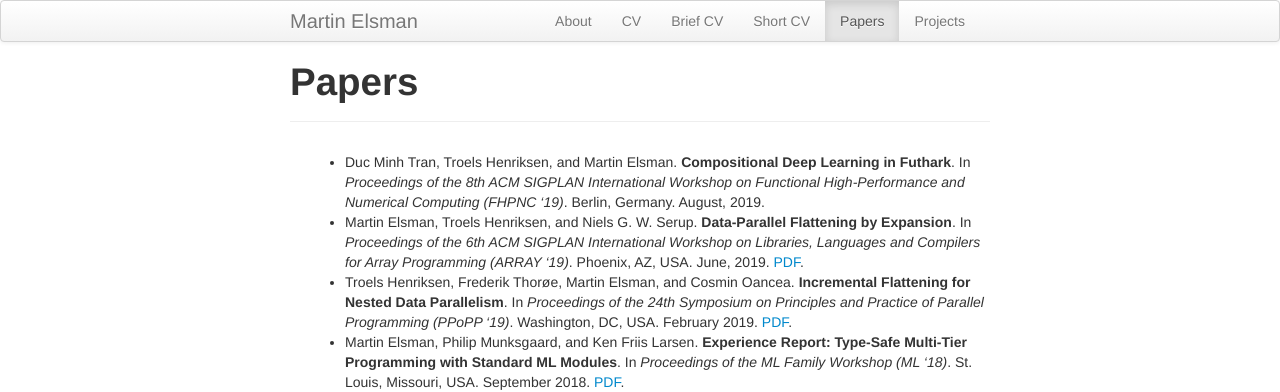
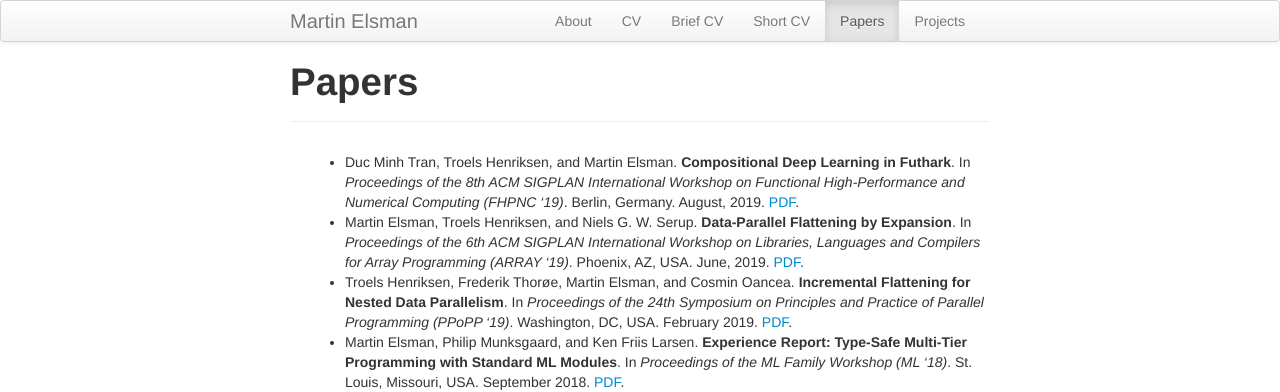
Before and after one commit to melsman/melsman.github.io, a Jekyll site: the page built from papers.md, in a window 1280 px wide and 900 px high. Shown: the top 392 px of the window. Built offline with Jekyll 4.4.1, drawn with Linux system fonts in a browser that asks for light colours; nearby versions of some CDN libraries.

Commit message:
new paper

```diff
--- a/papers.md
+++ b/papers.md
@@ -6,7 +6,7 @@ group: navigation
 ---
 {% include JB/setup %}
 
-* Duc Minh Tran, Troels Henriksen, and Martin Elsman. __Compositional Deep Learning in Futhark__. In _Proceedings of the 8th ACM SIGPLAN International Workshop on Functional High-Performance and Numerical Computing (FHPNC '19)_. Berlin, Germany. August, 2019.
+* Duc Minh Tran, Troels Henriksen, and Martin Elsman. __Compositional Deep Learning in Futhark__. In _Proceedings of the 8th ACM SIGPLAN International Workshop on Functional High-Performance and Numerical Computing (FHPNC '19)_. Berlin, Germany. August, 2019. [PDF](/pdf/fhpnc19.pdf).
 
 * Martin Elsman, Troels Henriksen, and Niels G. W. Serup. __Data-Parallel Flattening by Expansion__. In _Proceedings of the 6th ACM SIGPLAN International Workshop on Libraries, Languages and Compilers for Array Programming (ARRAY '19)_. Phoenix, AZ, USA. June, 2019. [PDF](/pdf/array19.pdf).
 
```
Also changed, not shown: 1 other file.
